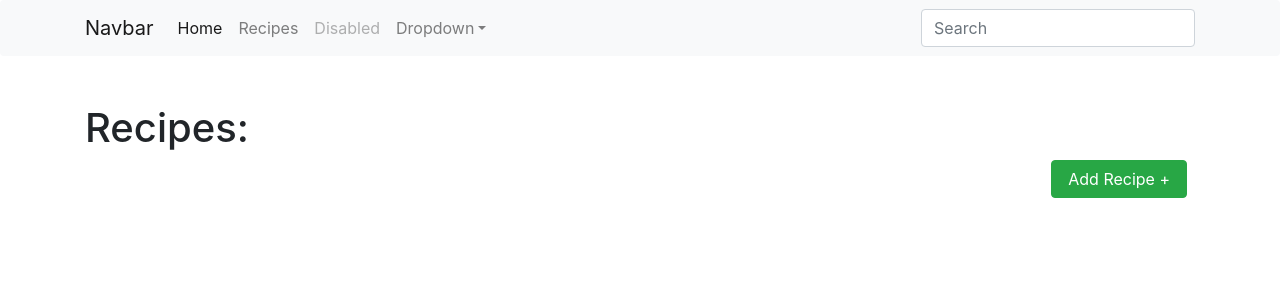
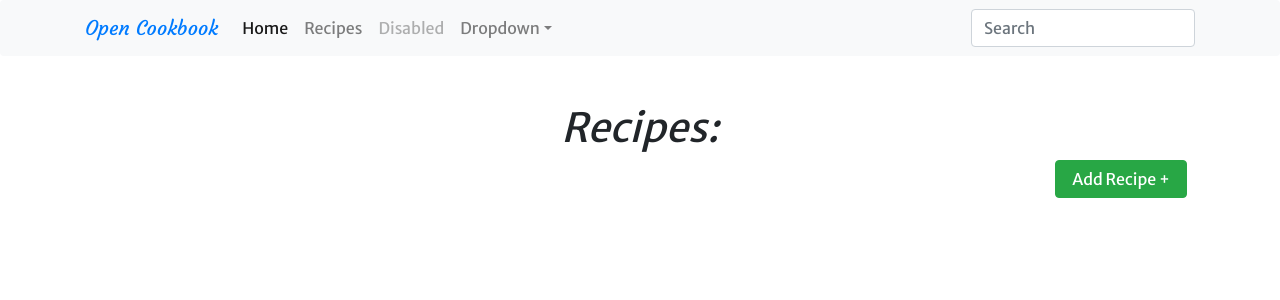
Before and after one commit to pawodyk/CI_MilestoneProject3, a Flask app: page /recipes in a window 1280 px wide. Shown: the top 300 px of the page. Run offline with Flask 2, Linux system fonts and the light colour scheme; data that the repository does not hold is empty; some libraries are stand-ins or nearby versions.

Commit message:
added logo; added fonts; Updated minor visual aspects of the page

```diff
--- a/static/css/myStyles.css
+++ b/static/css/myStyles.css
@@ -1,3 +1,14 @@
+@import url('https://fonts.googleapis.com/css?family=Courgette|Merriweather+Sans:300,400,700&display=swap');
+
+body {
+    font-family: "Merriweather Sans", Helvetica, Arial, sans-serif;
+}
+
+.navbar-brand {
+    font-family: "Courgette", sans-serif;
+    color: var(--primary) !important;
+}
+
 .bg-darkglass {
     background-color: rgba(20, 20, 20, 0.5);
 }
--- a/templates/base.html
+++ b/templates/base.html
@@ -18,7 +18,7 @@
 
     <nav class="navbar navbar-expand-lg navbar-light bg-light rounded sticky-top ">
         <div class="container">
-            <a class="navbar-brand" href="#">Navbar</a>
+            <a class="navbar-brand text-bolder" href="{{ url_for('home') }}">Open Cookbook</a>
             <button class="navbar-toggler collapsed" type="button" data-toggle="collapse" data-target="#navbarsExample09" aria-controls="navbarsExample09" aria-expanded="false" aria-label="Toggle navigation">
                 <span class="navbar-toggler-icon"></span>
             </button>
--- a/templates/recipes.html
+++ b/templates/recipes.html
@@ -4,7 +4,7 @@
 
 <div class="container py-5">
 
-  <h1>Recipes:</h1>
+  <h1 class="font-italic text-center">Recipes:</h1>
 
   <div class="d-flex flex-grow-1 align-content-start flex-wrap">
 
@@ -14,10 +14,11 @@
       <a href="{{ url_for('display_recipe', recipe_id=recipe._id) }}">
         <div class="card bg-dark text-light d-flex align-items-end" style="height: 400px;">
         <img src="{{ url_for('static', filename='img/{0}'.format(recipe.picture)) }}" class="card-img h-100" alt="picture of {{recipe.name}}" style="object-fit: cover;">
-        <div class="card-img-overlay overflow-auto align-items-start flex-column h-100">
+        <div class="card-img-overlay overflow-auto align-items-start flex-column h-100 rounded">
           <div class="bg-darkglass p-2 text-wrap mb-auto ">
             <h2 class="card-title font-weight-bold">{{recipe.name}}</h2>
-            <p class="card-text">by&nbsp;{{ recipe.author.name }}</p>
+            <h3 class="card-text">by&nbsp;<span class="text-capitalize font-italic">{{ recipe.author.name }}</span></h3>
+            <p class="card-text">{{ recipe.description }}</p>
           </div>
         </div>
       </div>
```
Also changed, not shown: templates/index.html (+16 -0 lines).
